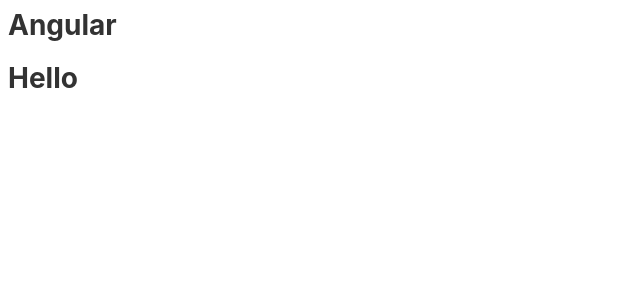
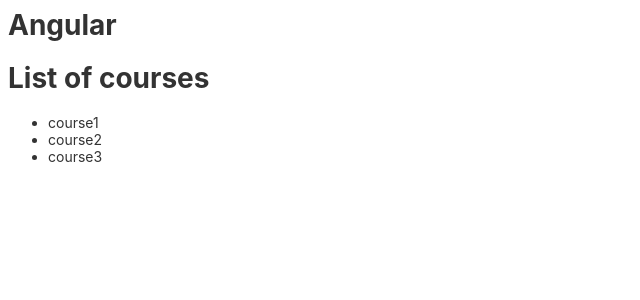
Before and after one commit to thegabe101/ng-e-comm-practice-project, an Angular app: page / in a window 1280 px wide. Shown: the top 300 px of the page, without its empty margins (0-640 px from the left). Built offline with nearby package versions, Linux system fonts and the light colour scheme.

Commit message:
added services

```diff
--- /dev/null
+++ b/src/app/course/course.component.html
@@ -0,0 +1 @@
+<p>course works!</p>
--- a/src/app/courses.component.ts
+++ b/src/app/courses.component.ts
@@ -1,12 +1,27 @@
 import { Component } from "@angular/core";
+import { CoursesService } from "./courses.service";
 
 //need to import component decorator for typescript to export to angular
 
 @Component({
     selector: 'courses',
-    template: '<h1>Hello</h1>'
+    template: `<h1>{{getTitle()}}</h1>
+               <ul>
+                <li *ngFor="let course of courses">{{course}}</li>
+    `
 })
 
 export class CoursesComponent {
+    title = "List of courses";
+    courses;
 
+    constructor(service: CoursesService) {
+        this.courses =  service.getCourses();
+
+        //need to instruct angular to inject the dependency of this argument into this constructor
+    }
+
+    getTitle() {
+        return this.title;
+    }
 }
--- /dev/null
+++ b/src/app/courses.service.ts
@@ -0,0 +1,7 @@
+
+
+export class CoursesService {
+    getCourses() {
+        return ['course1', 'course2', 'course3'];
+    }
+}
```
Also changed, not shown: src/app/app.module.ts (+7 -2 lines), src/app/course/course.component.ts (added, +10 -0 lines), src/app/email.service.ts (added, +9 -0 lines), src/app/course/course.component.css (added), 2 other files (tests, documents, lock files or other folders).
